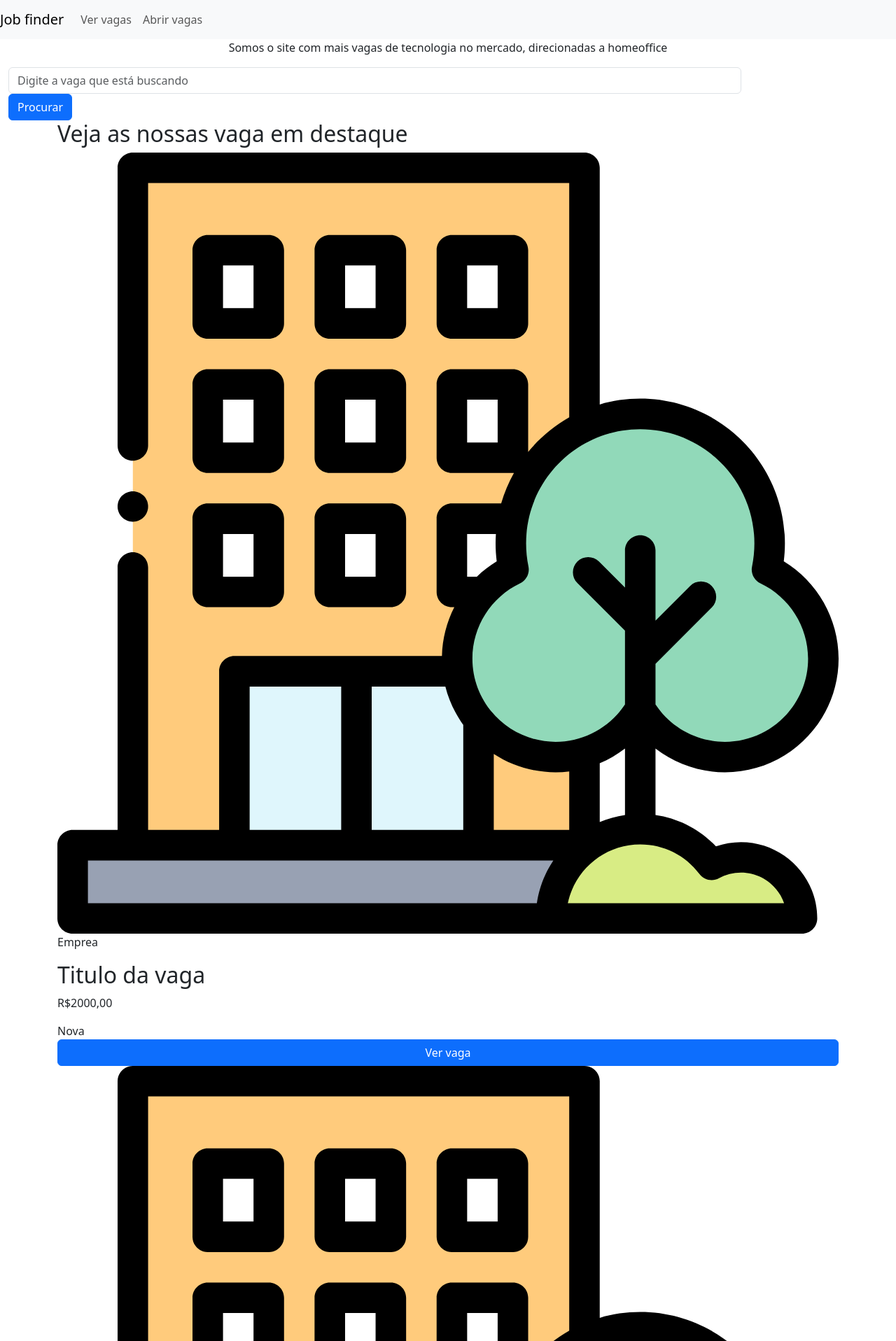
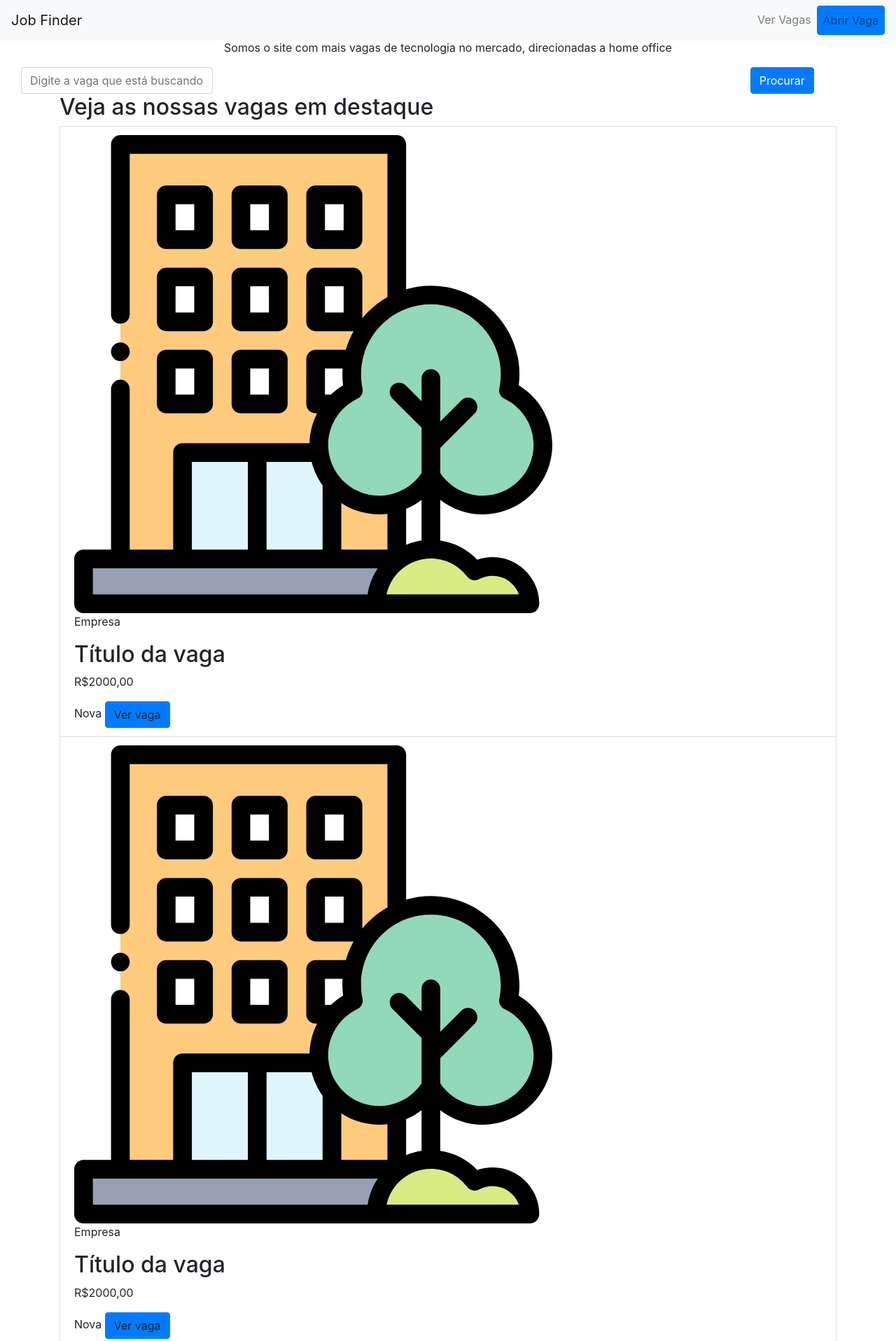
Before and after one commit to KauanPr/Projeto-1-Job_Finder, a website: page index.html in a window 1280 px wide. Shown: the top 1916 px of the page at 70% size. Drawn offline with nearby package versions, Linux system fonts and the light colour scheme.

Commit message:
fix(html)

```diff
--- a/index.html
+++ b/index.html
@@ -3,35 +3,34 @@
 <head>
   <meta charset="UTF-8">
   <meta name="viewport" content="width=device-width, initial-scale=1.0">
+  <meta http-equiv="X-UA-Compatible" content="ie=edge">
   <title>Job Finder</title>
-    <link href="https://cdn.jsdelivr.net/npm/bootstrap@5.3.3/dist/css/bootstrap.min.css" rel="stylesheet" integrity="sha384-QWTKZyjpPEjISv5WaRU9OFeRpok6YctnYmDr5pNlyT2bRjXh0JMhjY6hW+ALEwIH" crossorigin="anonymous">
-    <link rel="Stylesheet" href="public/css/styles.css">
+  <link rel="stylesheet" href="https://stackpath.bootstrapcdn.com/bootstrap/4.4.1/css/bootstrap.min.css" integrity="sha384-Vkoo8x4CGsO3+Hhxv8T/Q5PaXtkKtu6ug5TOeNV6gBiFeWPGFN9MuhOf23Q9Ifjh" crossorigin="anonymous">
+  <link rel="stylesheet" href="public/css/styles.css">
 </head>
 <body>
   <header>
     <nav class="navbar fixed-top navbar-expand-lg navbar-light bg-light">
-            <a class = "navbar-brand" href="index.html">Job finder</a>
-            <button class="navbar-toggler" type = "button" data-toggle = "collapse" data-target = "#navbarNav" aria-expanded="false" aria-label="Toggle navigation">
-                <span class = "navbar-toggler-icon"></span>
+      <a class="navbar-brand" href="index.html">Job Finder</a>
+      <button class="navbar-toggler" type="button" data-toggle="collapse" data-target="#navbarNav" aria-controls="navbarNav" aria-expanded="false" aria-label="Toggle navigation">
+        <span class="navbar-toggler-icon"></span>
       </button>
-            <div class = "collapse navbar-collapse" id="navbarNav">
+      <div class="collapse navbar-collapse" id="navbarNav">
         <ul class="navbar-nav ml-auto">
           <li class="nav-item">
-                        <a class="nav-link" href="index.html">Ver vagas</a>
+            <a class="nav-link" href="index.html">Ver Vagas</a>
           </li>
           <li class="nav-item">
-                        <a class="nav-link btn btn-primary" href="add.html">Abrir vagas</a>
+            <a class="nav-link btn btn-primary" href="add.html">Abrir Vaga</a>
           </li>
-
-
         </ul>
       </div>
     </nav>
   </header>
   <div id="top-container" class="container-fluid">
     <h1 id="main-title" class="text-center">Encontre o emprego dos seus sonhos</h1>
-        <p id="main-subtitle" class="text-center">Somos o site com mais vagas de tecnologia no mercado, direcionadas a homeoffice</p>
-        <form id="searche-form" class="form-inline" action="">
+    <p id="main-subtitle" class="text-center">Somos o site com mais vagas de tecnologia no mercado, direcionadas a home office</p>
+    <form id="search-form" class="form-inline" action="">
       <div class="form-group col-md-10">
         <input type="text" class="form-control" id="job" name="job" placeholder="Digite a vaga que está buscando">
       </div>
@@ -44,27 +43,35 @@
     <div id="jobs-container" class="container">
       <div class="row">
         <div class="col-md-12">
-                    <h2 id="jb-list-title">Veja as nossas vaga em destaque</h2>
+          <h2 id="job-list-title">Veja as nossas vagas em destaque</h2>
           <ul id="job-list" class="list-group">
-                        <li class="list-group new-job">
-                            <img src="public/img/company.svg" alt="company">
-                            <p>Emprea</p>
-                            <h2>Titulo da vaga</h2>
+            <li class="list-group-item new-job">
+              <img src="public/img/company.svg" alt="Company">
+              <p>Empresa</p>
+              <h2>Título da vaga</h2>
               <p>R$2000,00</p>
               <span class="new-job-label">Nova</span>
               <a class="btn btn-primary">Ver vaga</a>
             </li>
-                        <li class="list-group">
-                            <img src="public/img/company.svg" alt="company">
-                            <p>Emprea</p>
-                            <h2>Titulo da vaga</h2>
+            <li class="list-group-item new-job">
+              <img src="public/img/company.svg" alt="Company">
+              <p>Empresa</p>
+              <h2>Título da vaga</h2>
+              <p>R$2000,00</p>
+              <span class="new-job-label">Nova</span>
+              <a class="btn btn-primary">Ver vaga</a>
+            </li>
+            <li class="list-group-item">
+              <img src="public/img/company.svg" alt="Company">
+              <p>Empresa</p>
+              <h2>Título da vaga</h2>
               <p>R$2000,00</p>
               <a class="btn btn-primary">Ver vaga</a>
             </li>
-                        <li class="list-group">
-                            <img src="public/img/company.svg" alt="company">
-                            <p>Emprea</p>
-                            <h2>Titulo da vaga</h2>
+            <li class="list-group-item">
+              <img src="public/img/company.svg" alt="Company">
+              <p>Empresa</p>
+              <h2>Título da vaga</h2>
               <p>R$2000,00</p>
               <a class="btn btn-primary">Ver vaga</a>
             </li>
@@ -73,9 +80,8 @@
       </div>
     </div>
   </main>
-
-    <script src="https://cdn.jsdelivr.net/npm/@popperjs/core@2.11.8/dist/umd/popper.min.js" integrity="sha384-I7E8VVD/ismYTF4hNIPjVp/Zjvgyol6VFvRkX/vR+Vc4jQkC+hVqc2pM8ODewa9r" crossorigin="anonymous"></script>
-    <script src="https://cdn.jsdelivr.net/npm/bootstrap@5.3.3/dist/js/bootstrap.min.js" integrity="sha384-0pUGZvbkm6XF6gxjEnlmuGrJXVbNuzT9qBBavbLwCsOGabYfZo0T0to5eqruptLy" crossorigin="anonymous"></script>
-    <script src="https://cdn.jsdelivr.net/npm/bootstrap@5.3.3/dist/js/bootstrap.bundle.min.js" integrity="sha384-YvpcrYf0tY3lHB60NNkmXc5s9fDVZLESaAA55NDzOxhy9GkcIdslK1eN7N6jIeHz" crossorigin="anonymous"></script>
+  <script src="https://code.jquery.com/jquery-3.4.1.slim.min.js" integrity="sha384-J6qa4849blE2+poT4WnyKhv5vZF5SrPo0iEjwBvKU7imGFAV0wwj1yYfoRSJoZ+n" crossorigin="anonymous"></script>
+  <script src="https://cdn.jsdelivr.net/npm/popper.js@1.16.0/dist/umd/popper.min.js" integrity="sha384-Q6E9RHvbIyZFJoft+2mJbHaEWldlvI9IOYy5n3zV9zzTtmI3UksdQRVvoxMfooAo" crossorigin="anonymous"></script>
+  <script src="https://stackpath.bootstrapcdn.com/bootstrap/4.4.1/js/bootstrap.min.js" integrity="sha384-wfSDF2E50Y2D1uUdj0O3uMBJnjuUD4Ih7YwaYd1iqfktj0Uod8GCExl3Og8ifwB6" crossorigin="anonymous"></script>
 </body>
 </html>
```
Lines whose indentation alone changed are shown as unchanged.
